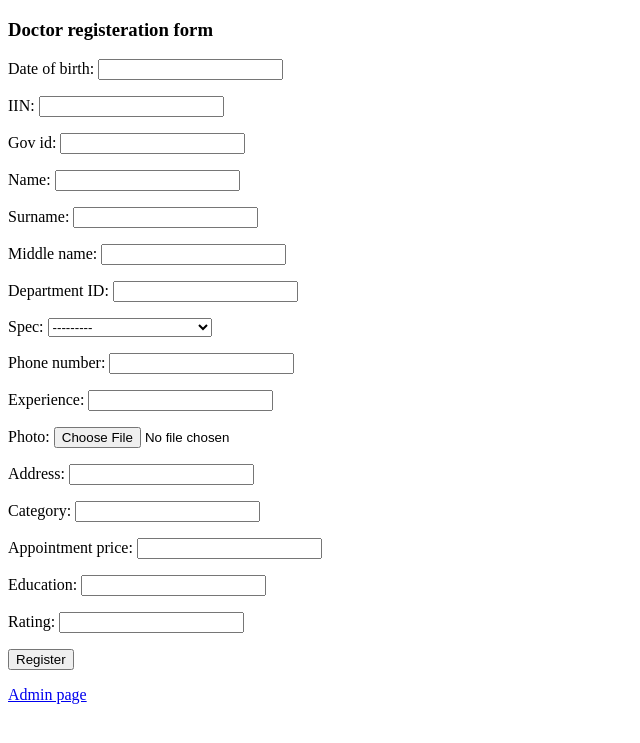
After one commit to IwannabeSplendid/Clinec, a Django app: page /users/admin/register/doctor/7 in a window 1280 px wide. The commit adds this page. Shown: the top 743 px of the page, without its empty margins (0-640 px from the left). Run offline with Django 3.2, Linux system fonts and the light colour scheme; a user stored in the database is signed in; data comes from the database, SQL or seed files in the repository; both versions use the stored data as it was before the commit.

Commit message:
Registration (bug for doctor)

```diff
--- a/users/forms.py
+++ b/users/forms.py
@@ -1,5 +1,6 @@
 from django import forms
-from .models import Appointment
+from .models import Appointment, Doctor, Patient, User
+from django.contrib.auth.forms import UserCreationForm
 
 
 class AppointmentForm(forms.ModelForm):
@@ -10,3 +11,28 @@ class AppointmentForm(forms.ModelForm):
         labels = {
 
         }
+
+class UserForm(UserCreationForm):
+    def __init__(self, *args, **kwargs):
+        super(UserForm, self).__init__(*args, **kwargs)
+
+        for fieldname in ['username', 'password1', 'password2']:
+            self.fields[fieldname].help_text = None
+
+    class Meta:
+        model = User
+        fields = ["username", "email", "password1", "password2"]
+
+
+class PatientForm(forms.ModelForm):
+    class Meta:
+        model = Patient
+        fields = ["date_of_birth", "gov_id", "name", "surname", "middle_name", "blood_group", "contact_close",
+                  "phone_number", "address", "marital_status", "registration_date", "assigned_doctor"]
+
+class DoctorForm(forms.ModelForm):
+    class Meta:
+        model = Doctor
+        fields = ["date_of_birth", "IIN", "gov_id", "name", "surname", "middle_name", "department_ID", "spec",
+                  "phone_number", "experience", "photo", "address", "category", "appointment_price",
+                  "education", "rating", "address"]
--- a/users/models.py
+++ b/users/models.py
@@ -33,7 +33,6 @@ class Doctor(models.Model):
     photo = models.ImageField(upload_to='images', blank=True)
     category=models.CharField(max_length=10, blank=True)
     appointment_price = models.CharField(max_length = 7, blank=True)
-    # working_schedule = models.ForeignKey(Schedule, default = Schedule()) # -- schedule has a doctor field -> one to many rel
     education = models.CharField(max_length=30, blank=True)
     rating = models.CharField(max_length = 2, blank=True)
     address = models.CharField(max_length = 30, blank=True)
@@ -45,7 +44,7 @@ class Doctor(models.Model):
 
 #patient
 class Patient(models.Model):
-    user = models.OneToOneField(User, on_delete=models.CASCADE, blank=True, primary_key=True)
+    user = models.OneToOneField(User, on_delete=models.CASCADE, primary_key=True)
     date_of_birth = models.DateField(blank=True)
     IIN = models.CharField(max_length=12, blank=True)
     gov_id = models.CharField(max_length=12,blank=True)
--- /dev/null
+++ b/users/templates/users/register_d.html
@@ -0,0 +1,21 @@
+{% extends 'users/layout.html' %}
+
+{% block head %}
+
+<title>Create doctor</title>
+
+{% endblock %}
+
+{%block body%}
+
+<h3>Doctor registeration form</h3>
+
+<form method="post">
+    {% csrf_token%}
+    {{ form.as_p }}
+    <p><input type="submit" value="Register"></p>
+</form>
+
+<p></p>
+<p><a href="{% url 'personal' %}">Admin page</a></p>
+{% endblock %}
--- a/users/urls.py
+++ b/users/urls.py
@@ -6,6 +6,9 @@ urlpatterns = [
     path('', views.index, name='index'),
     path('login', views.login_view, name='login'),
     path('logout', views.logout_view, name='logout'),
+    path('admin/register', views.register_view, name='register'),
+    path('admin/register/patient/<int:id>', views.register_p, name='register_patient'),
+    path('admin/register/doctor/<int:id>', views.register_d, name='register_doctor'),
     path('personal', views.personal, name='personal'),
     path('appointment/<int:id>/<str:day>/<int:h>', views.appointment, name='appointment'),
     path('search/appointment', views.search_appointment, name = 'search_appointment'),
--- a/users/views.py
+++ b/users/views.py
@@ -1,5 +1,6 @@
 from django.contrib.auth import authenticate, login, logout
 from django.contrib.auth.decorators import login_required
+from django.contrib.admin.views.decorators import staff_member_required
 
 from datetime import datetime, timedelta
 
@@ -7,9 +8,9 @@ from django.shortcuts import render, redirect
 from django.urls import reverse
 from django.http import HttpResponseRedirect, JsonResponse
 
-from .models import Patient, Doctor, Chatrooms, Messages
+from .models import Patient, Doctor, Chatrooms, Messages, User
 from .models import Appointment, Treatment, Specialization, Schedule
-from .forms import AppointmentForm
+from .forms import AppointmentForm, UserForm, PatientForm, DoctorForm
 
 # Create your views here.
 
@@ -20,6 +21,8 @@ def is_patient(user):
 def is_doctor(user):
     return user.groups.filter(name='Doctor').exists()
 
+def is_admin(user):
+    return user.is_staff
 
  #to work with schedule and available slots
 def string_to_schedule(s): # s - string
@@ -88,6 +91,9 @@ def personal(request):
 
     elif is_doctor(user):
         return render(request, 'users/doctor_page.html')
+
+    elif is_admin(user):
+        return render(request, 'users/admin_page.html')
 
     return HttpResponseRedirect(reverse('admin:index'))
 
@@ -241,3 +247,73 @@ def updateMessages(request, chatroom_id):
     return JsonResponse({
         'messages' : list(messages.values())
     })
+
+# admin register user
+@staff_member_required
+def register_view(request):
+    form = UserForm()
+
+    if request.method == 'POST':
+        form = UserForm(request.POST)
+        if form.is_valid():
+            form.save()
+
+        user = User.objects.filter(email = form['email'].value())[0]
+
+        #create user admin
+        if request.POST['role']=='Admin':
+            user.is_staff = True
+            user.is_superuser= True
+            user.save()
+        elif request.POST['role']=='Patient':
+            return redirect('register_patient', id = user.id)
+        elif request.POST['role']=='Doctor':
+            return redirect('register_doctor', id = user.id)
+
+        return HttpResponseRedirect(reverse('personal'))
+
+    return render(request, 'users/register.html', {
+        'form' :  form
+    })
+
+# admin register patient
+@staff_member_required
+def register_p(request, id):
+    user = User.objects.get(id=id)
+
+    form = PatientForm({'user' : user})
+
+    if request.method == 'POST':
+        form = PatientForm(request.POST)
+        if form.is_valid():
+            form.save()
+
+        return HttpResponseRedirect(reverse('personal'))
+
+    return render(request, 'users/register_p.html', {
+        'form' :  form
+    })
+
+
+# admin register patient
+@staff_member_required
+def register_d(request, id):
+    user = User.objects.get(id=id)
+
+    print(user)
+    form = DoctorForm({'user' : user})
+
+    if request.method == 'POST':
+        form = DoctorForm(request.POST, {'user' : user})
+        if form.is_valid():
+            form.save()
+
+        doctor = Doctor.objects.get(user_id=id)
+        schedule = Schedule(doctor = doctor)
+        schedule.save()
+
+        return HttpResponseRedirect(reverse('personal'))
+
+    return render(request, 'users/register_d.html', {
+        'form' :  form
+    })
```
Also changed, not shown: users/templates/users/admin_page.html (added, +82 -0 lines), users/templates/users/register.html (added, +26 -0 lines), users/templates/users/register_p.html (added, +21 -0 lines), users/templates/users/search.html (+24 -4 lines), db.sqlite3, users/migrations/0006_users.py (added), users/migrations/0007_users.py (added), users/migrations/0008_users.py (added).
